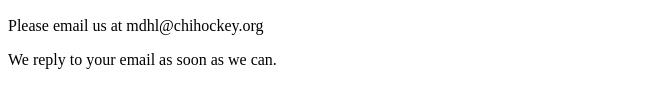
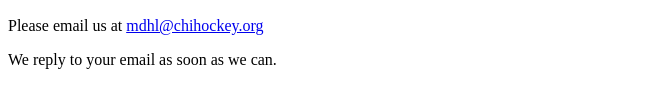
Before and after one commit to monick96/MDHL_MONICA_MELGAREJO, a plain HTML site: page contact.html in a window 1280 px wide. Shown: the part 417-524 px from the top of the page, without its empty margins (0-655 px from the left). Drawn offline with Linux system fonts and the light colour scheme.

Commit message:
add email like a link

```diff
--- a/contact.html
+++ b/contact.html
@@ -25,7 +25,7 @@
       <img src="./img/hockey 3.jpg" alt="hockey" height="300">
     </figure>
     <section>
-      <p>Please email us at mdhl@chihockey.org</p>
+      <p>Please email us at <a href="mdhl@chihockey.org">mdhl@chihockey.org</a></p>
       <p>We reply to your email as soon as we can.</p>
     </section>
 
```
